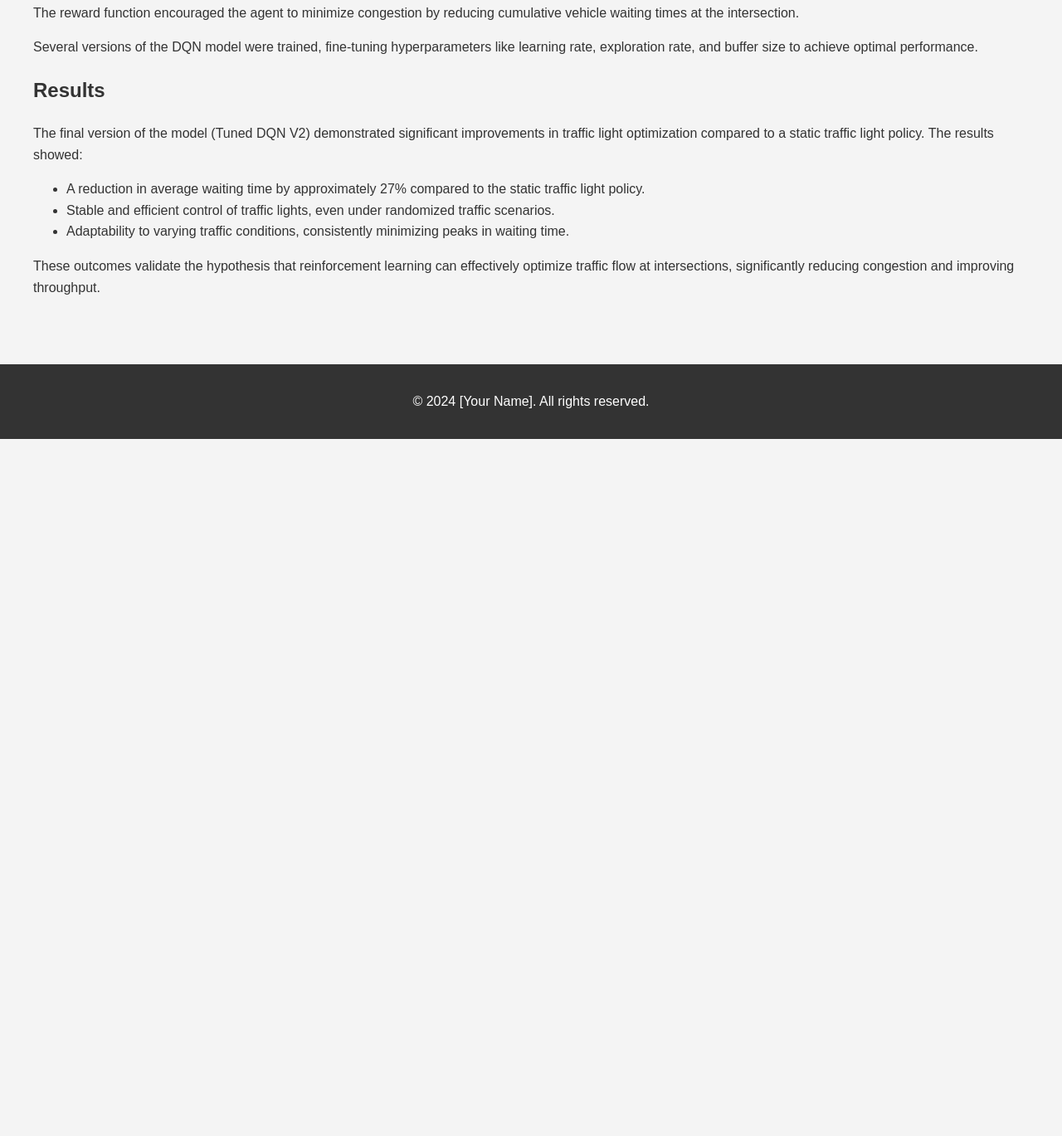
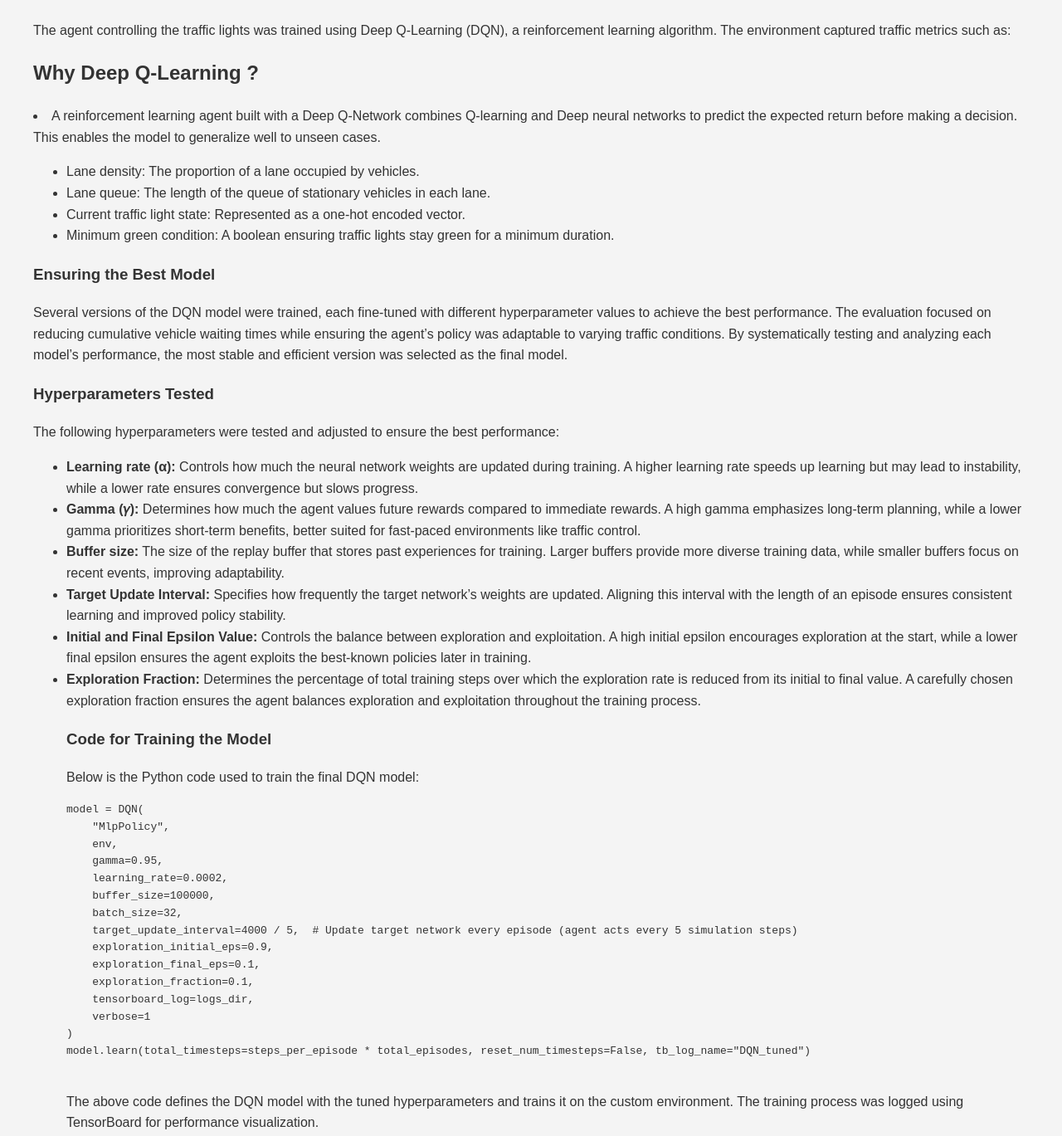
Before and after one commit to Jonathanroyascanio/jonathanroyascanio.github.io, a plain HTML site: page project/index.html in a window 1280 px wide. Shown: the part 781-2150 px from the top of the page at 83% size. Before the commit the page ends 1310 px from the top, so only its background shows below. Drawn offline with Linux system fonts and the light colour scheme.

Commit message:
project RL

```diff
--- a/project/index.html
+++ b/project/index.html
@@ -18,6 +18,23 @@
         </nav>
     </header>
     <main>
+        <section id="introduction"></section>
+            <h2>Project Overview</h2>
+            <p>
+                This project uses reinforcement learning to optimize traffic light management at a single intersection.
+                By leveraging the traffic simulation software SUMO and reinforcement learning algorithms, the goal was to reduce vehicle congestion,
+                minimize waiting times, and improve overall traffic throughput within a simulated environment.
+            </p>
+            <h3>Python Libraries Used</h3>
+            <p>
+                The following Python libraries were used to implement and train the reinforcement learning model:
+            </p>
+            <ul>
+                <li><strong>Stable Baselines3:</strong> Used for getting access to reinforcement learning models </li>
+                <li><strong>sumo_rl:</strong> A library that integrates the SUMO traffic simulation with the Gymnasium framework, enabling the creation of a custom reinforcement learning environment.</li>
+            </ul>
+
+        </section>
         <section id="sumo-role">
             <h2>What is SUMO and Its Role in This Project?</h2>
             <p>
@@ -34,27 +51,77 @@
             <p>
                 The agent controlling the traffic lights was trained using Deep Q-Learning (DQN), a reinforcement learning algorithm. The environment captured traffic metrics such as:
             </p>
+            <h2>Why Deep Q-Learning ?</h2>
+            <li> A reinforcement learning agent built with a Deep Q-Network combines Q-learning and Deep neural networks to predict the expected return before making a decision. This enables the model to generalize well to unseen cases.</li>
             <ul>
                 <li>Lane density: The proportion of a lane occupied by vehicles.</li>
                 <li>Lane queue: The length of the queue of stationary vehicles in each lane.</li>
                 <li>Current traffic light state: Represented as a one-hot encoded vector.</li>
                 <li>Minimum green condition: A boolean ensuring traffic lights stay green for a minimum duration.</li>
             </ul>
+            <h3>Ensuring the Best Model</h3>
             <p>
-                The action space allowed the agent to switch traffic lights among four configurations:
+                Several versions of the DQN model were trained, each fine-tuned with different hyperparameter values to achieve the best performance.
+                The evaluation focused on reducing cumulative vehicle waiting times while ensuring the agent’s policy was adaptable to varying traffic conditions.
+                By systematically testing and analyzing each model’s performance, the most stable and efficient version was selected as the final model.
             </p>
-            <ul>
-                <li>North-South Advance</li>
-                <li>North-South Left Lane Advance</li>
-                <li>East-West Advance</li>
-                <li>East-West Left Lane Advance</li>
-            </ul>
-            <p>
-                The reward function encouraged the agent to minimize congestion by reducing cumulative vehicle waiting times at the intersection.
-            </p>
-            <p>
-                Several versions of the DQN model were trained, fine-tuning hyperparameters like learning rate, exploration rate, and buffer size to achieve optimal performance.
-            </p>
+            <h3>Hyperparameters Tested</h3>
+    <p>
+        The following hyperparameters were tested and adjusted to ensure the best performance:
+    </p>
+    <ul>
+        <li>
+            <strong>Learning rate (α):</strong> Controls how much the neural network weights are updated during training.
+            A higher learning rate speeds up learning but may lead to instability, while a lower rate ensures convergence but slows progress.
+        </li>
+        <li>
+            <strong>Gamma (𝛾):</strong> Determines how much the agent values future rewards compared to immediate rewards.
+            A high gamma emphasizes long-term planning, while a lower gamma prioritizes short-term benefits, better suited for fast-paced environments like traffic control.
+        </li>
+        <li>
+            <strong>Buffer size:</strong> The size of the replay buffer that stores past experiences for training.
+            Larger buffers provide more diverse training data, while smaller buffers focus on recent events, improving adaptability.
+        </li>
+        <li>
+            <strong>Target Update Interval:</strong> Specifies how frequently the target network’s weights are updated.
+            Aligning this interval with the length of an episode ensures consistent learning and improved policy stability.
+        </li>
+        <li>
+            <strong>Initial and Final Epsilon Value:</strong> Controls the balance between exploration and exploitation.
+            A high initial epsilon encourages exploration at the start, while a lower final epsilon ensures the agent exploits the best-known policies later in training.
+        </li>
+        <li>
+            <strong>Exploration Fraction:</strong> Determines the percentage of total training steps over which the exploration rate is reduced from its initial to final value.
+            A carefully chosen exploration fraction ensures the agent balances exploration and exploitation throughout the training process.
+        </li>
+        <h3>Code for Training the Model</h3>
+    <p>
+        Below is the Python code used to train the final DQN model:
+    </p>
+    <pre>
+<code>model = DQN(
+    "MlpPolicy",
+    env,
+    gamma=0.95,
+    learning_rate=0.0002,
+    buffer_size=100000,
+    batch_size=32,
+    target_update_interval=4000 / 5,  # Update target network every episode (agent acts every 5 simulation steps)
+    exploration_initial_eps=0.9,
+    exploration_final_eps=0.1,
+    exploration_fraction=0.1,
+    tensorboard_log=logs_dir,
+    verbose=1
+)
+model.learn(total_timesteps=steps_per_episode * total_episodes, reset_num_timesteps=False, tb_log_name="DQN_tuned")</code>
+    </pre>
+    <p>
+        The above code defines the DQN model with the tuned hyperparameters and trains it on the custom environment.
+        The training process was logged using TensorBoard for performance visualization.
+    </p>
+
+
+    </ul>
         </section>
         <section id="results">
             <h2>Results</h2>
```
Also changed, not shown: 1 other file.
